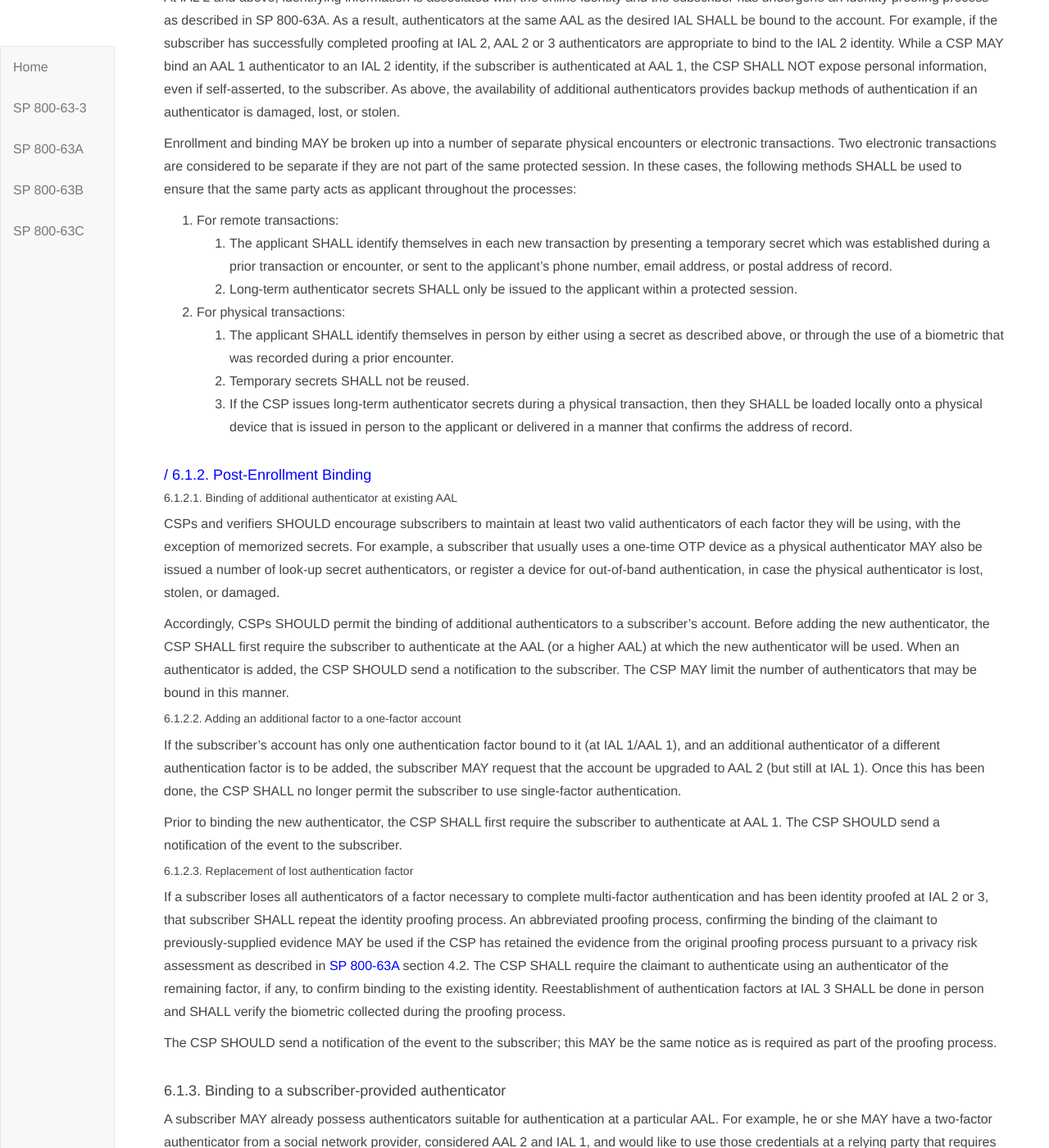
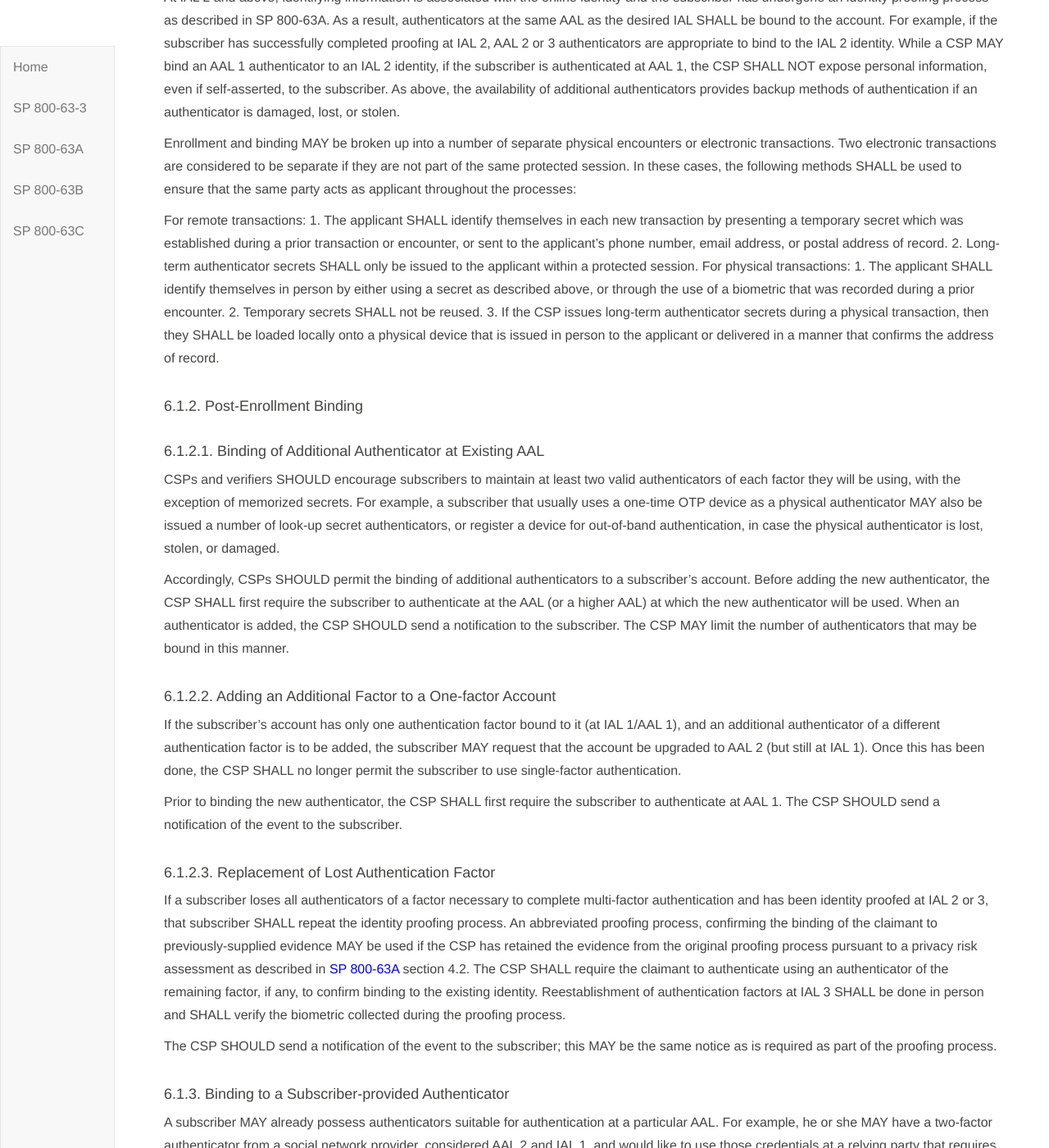
Before and after one commit to usnistgov/800-63-3, a Jekyll site: the page built from sp800-63b/sec6_lifecycle.md, in a window 1280 px wide and 1400 px high, scrolled down 867 px. Shown: the whole window at 82% size. Built offline with Jekyll 4.4.1, drawn with Linux system fonts in a browser that asks for light colours; our own code applies the rules of GitHub Pages for plain Markdown files; some of the changed text lies outside the part shown.

Commit message:
Update sec6_lifecycle.md

```diff
--- a/sp800-63b/sec6_lifecycle.md
+++ b/sp800-63b/sec6_lifecycle.md
@@ -6,7 +6,7 @@
 
 During the lifecycle of an authenticator bound to a subscriber's identity, a number of events can occur that affect the use of that authenticator. These events include binding, loss, theft, unauthorized duplication, expiration, and revocation. This section describes the actions that SHALL be taken in response to those events.
 
-### <a name="binding"></a>6.1. Authenticator binding
+### <a name="binding"></a>6.1. Authenticator Binding
 
 Authenticators MAY be issued (provided) by a CSP as part of a process such as enrollment; in other cases, the subscriber MAY provide their own, such as software or hardware cryptographic modules. For this reason, this guideline refers to the *binding* of an authenticator rather than the issuance, but this does not exclude the possibility that an authenticator is issued as well.
 
@@ -24,36 +24,36 @@ At IAL 2 and above, identifying information is associated with the online identi
 
 Enrollment and binding MAY be broken up into a number of separate physical encounters or electronic transactions. Two electronic transactions are considered to be separate if they are not part of the same protected session. In these cases, the following methods SHALL be used to ensure that the same party acts as applicant throughout the processes:
 
-1. For remote transactions:
-	2. The applicant SHALL identify themselves in each new transaction by presenting a temporary secret which was established during a prior transaction or encounter, or sent to the applicant's phone number, email address, or postal address of record.
-	3. Long-term authenticator secrets SHALL only be issued to the applicant within a protected session.
-2. For physical transactions:
-	3. The applicant SHALL identify themselves in person by either using a secret as described above, or through the use of a biometric that was recorded during a prior encounter.
-	4. Temporary secrets SHALL not be reused.
-	5. If the CSP issues long-term authenticator secrets during a physical transaction, then they SHALL be loaded locally onto a physical device that is issued in person to the applicant or delivered in a manner that confirms the address of record.
+For remote transactions:
+	1. The applicant SHALL identify themselves in each new transaction by presenting a temporary secret which was established during a prior transaction or encounter, or sent to the applicant's phone number, email address, or postal address of record.
+	2. Long-term authenticator secrets SHALL only be issued to the applicant within a protected session.
+For physical transactions:
+	1. The applicant SHALL identify themselves in person by either using a secret as described above, or through the use of a biometric that was recorded during a prior encounter.
+	2. Temporary secrets SHALL not be reused.
+	3. If the CSP issues long-term authenticator secrets during a physical transaction, then they SHALL be loaded locally onto a physical device that is issued in person to the applicant or delivered in a manner that confirms the address of record.
 
 
-#### <a name="post-enroll-bind">/<a> 6.1.2. Post-Enrollment Binding
+#### <a name="post-enroll-bind"></a> 6.1.2. Post-Enrollment Binding
 
-##### 6.1.2.1. Binding of additional authenticator at existing AAL
+#### 6.1.2.1. Binding of Additional Authenticator at Existing AAL
 
 CSPs and verifiers SHOULD encourage subscribers to maintain at least two valid authenticators of each factor they will be using, with the exception of memorized secrets. For example, a subscriber that usually uses a one-time OTP device as a physical authenticator MAY also be issued a number of look-up secret authenticators, or register a device for out-of-band authentication, in case the physical authenticator is lost, stolen, or damaged.
 
 Accordingly, CSPs SHOULD permit the binding of additional authenticators to a subscriber's account. Before adding the new authenticator, the CSP SHALL first require the subscriber to authenticate at the AAL (or a higher AAL) at which the new authenticator will be used. When an authenticator is added, the CSP SHOULD send a notification to the subscriber. The CSP MAY limit the number of authenticators that may be bound in this manner.
 
-##### 6.1.2.2. Adding an additional factor to a one-factor account
+#### 6.1.2.2. Adding an Additional Factor to a One-factor Account
 
 If the subscriber's account has only one authentication factor bound to it (at IAL 1/AAL 1), and an additional authenticator of a different authentication factor is to be added, the subscriber MAY request that the account be upgraded to AAL 2 (but still at IAL 1). Once this has been done, the CSP SHALL no longer permit the subscriber to use single-factor authentication.
 
 Prior to binding the new authenticator, the CSP SHALL first require the subscriber to authenticate at AAL 1. The CSP SHOULD send a notification of the event to the subscriber.
 
-##### 6.1.2.3. Replacement of lost authentication factor
+#### 6.1.2.3. Replacement of Lost Authentication Factor
 
 If a subscriber loses all authenticators of a factor necessary to complete multi-factor authentication and has been identity proofed at IAL 2 or 3, that subscriber SHALL repeat the identity proofing process. An abbreviated proofing process, confirming the binding of the claimant to previously-supplied evidence MAY be used if the CSP has retained the evidence from the original proofing process pursuant to a privacy risk assessment as described in [SP 800-63A](sp800-63a.html) section 4.2. The CSP SHALL require the claimant to authenticate using an authenticator of the remaining factor, if any, to confirm binding to the existing identity. Reestablishment of authentication factors at IAL 3 SHALL be done in person and SHALL verify the biometric collected during the proofing process.
 
 The CSP SHOULD send a notification of the event to the subscriber; this MAY be the same notice as is required as part of the proofing process.
 
-#### 6.1.3. Binding to a subscriber-provided authenticator
+#### 6.1.3. Binding to a Subscriber-provided Authenticator
 
 A subscriber MAY already possess authenticators suitable for authentication at a particular AAL. For example, he or she MAY have a two-factor authenticator from a social network provider, considered AAL 2 and IAL 1, and would like to use those credentials at a relying party that requires IAL 2.
 
```
